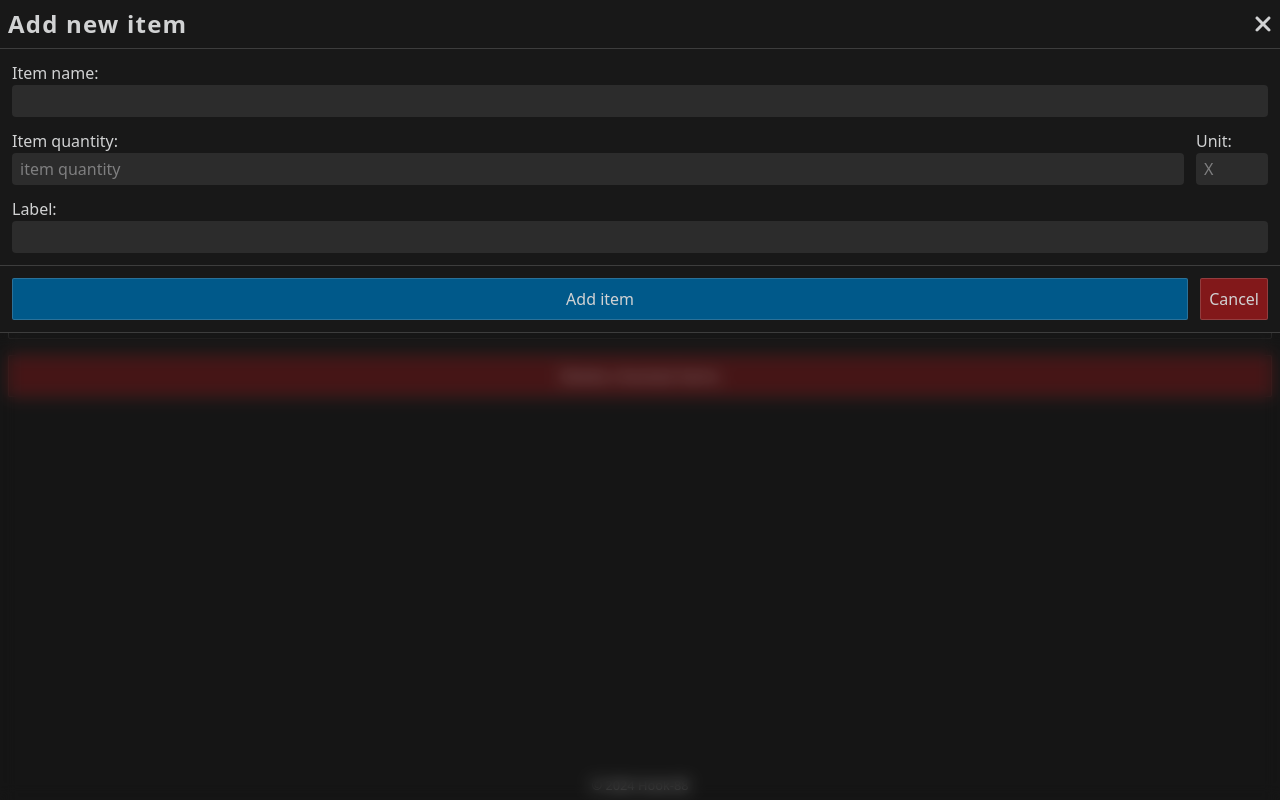
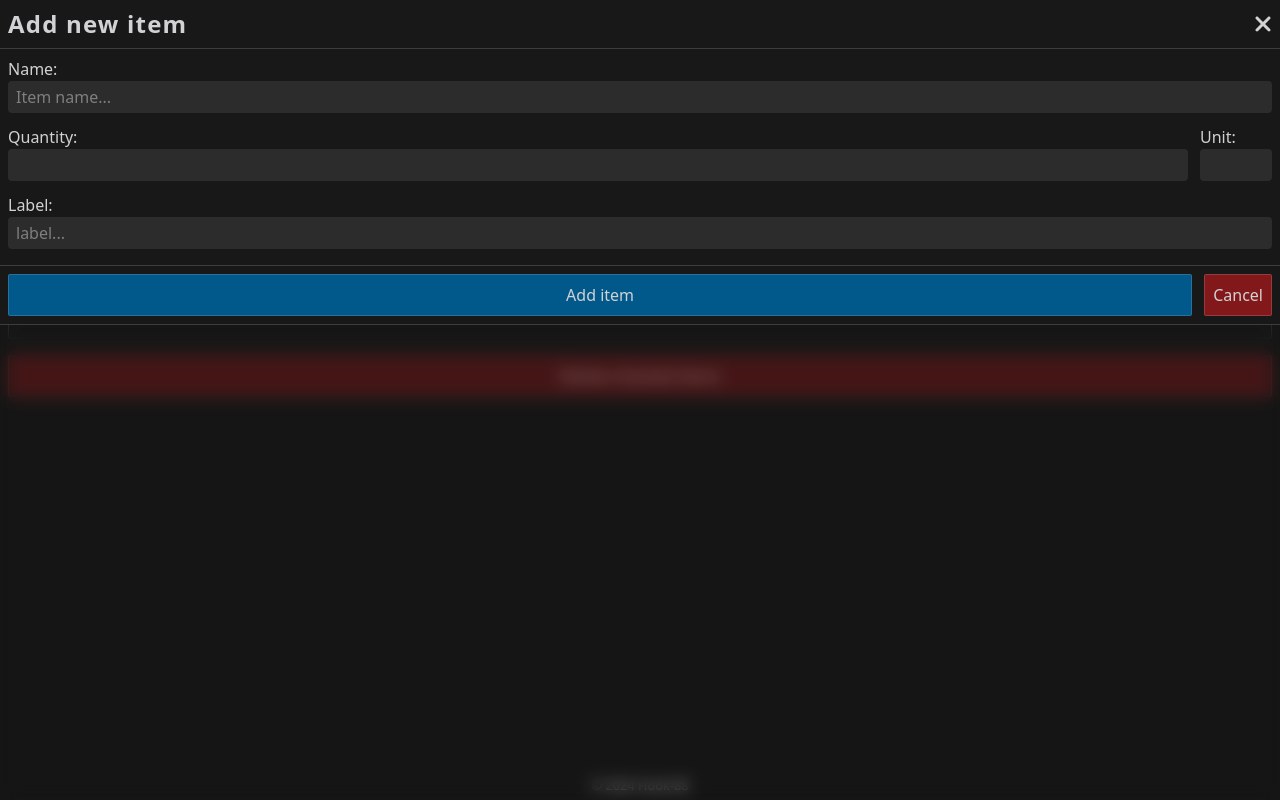
Before and after one commit to Hook-88/shopping-list, a Vue app: page / in a window 1280 px wide. Both pictures are taken after a click on the button 1261 px from the left and 24 px from the top of the page. Built offline with nearby package versions, Linux system fonts and the light colour scheme; the HTML template or start-up script is replaced by a standard one.

Commit message:
refactor code

```diff
--- a/src/components/inputs/BaseInput.vue
+++ b/src/components/inputs/BaseInput.vue
@@ -18,9 +18,7 @@ function handleInput(event: Event) {
 </script>
 
 <template>
-  <div>
-    <label :for="label" v-if="label">{{ label }}:</label>
-    <br v-if="label">
-    <input v-bind="$attrs" class="w-full bg-ash/10 px-2 py-1 rounded-sm" :value="modelValue" @input="handleInput">
-  </div>
+  <label :for="label" v-if="label">{{ label }}:</label>
+  <br v-if="label">
+  <input v-bind="$attrs" class="w-full bg-ash/10 px-2 py-1 rounded-sm" :value="modelValue" @input="handleInput">
 </template>
--- a/src/features/add-new-item/form/AddNewItemForm.vue
+++ b/src/features/add-new-item/form/AddNewItemForm.vue
@@ -6,33 +6,28 @@ import BaseInput from '@/components/inputs/BaseInput.vue';
 
 <template>
   <form>
-    <div class="flex flex-col m-3 gap-3">
-      <BaseInput label="Item name" type="text" />
+    <div class="flex flex-col m-2 gap-3 mb-4">
+      <div>
+        <BaseInput label="Name" type="text" placeholder="Item name..." />
+      </div>
 
 
       <div class="flex gap-3">
         <div class="grow">
-          <label for="">Item quantity:</label>
-          <br>
-          <input type="number" placeholder="item quantity" class="w-full bg-ash/10 px-2 py-1 rounded-sm">
+          <BaseInput label="Quantity" type="number" />
         </div>
 
         <div class="w-18">
-          <label for="">Unit:</label>
-          <br>
-          <input type="string" placeholder="X" class="w-full bg-ash/10 px-2 py-1 rounded-sm">
+          <BaseInput label="Unit" type="text" />
         </div>
       </div>
-      <BaseInput label="Label" type="text" />
-      <!-- <div>
-        <label for="">Label:</label>
-        <br>
-        <input type="text" placeholder="label" class="w-full bg-ash/10 px-2 py-1 rounded-sm">
-      </div> -->
+      <div>
+        <BaseInput label="Label" type="text" placeholder="label..." />
+      </div>
     </div>
 
 
-    <div class="flex gap-3 border-t border-ash/20 p-3">
+    <div class="flex gap-3 border-t border-ash/20 p-2">
       <BaseButton button-type="action" class="grow">Add item</BaseButton>
       <BaseButton button-type="danger">Cancel</BaseButton>
     </div>
```
